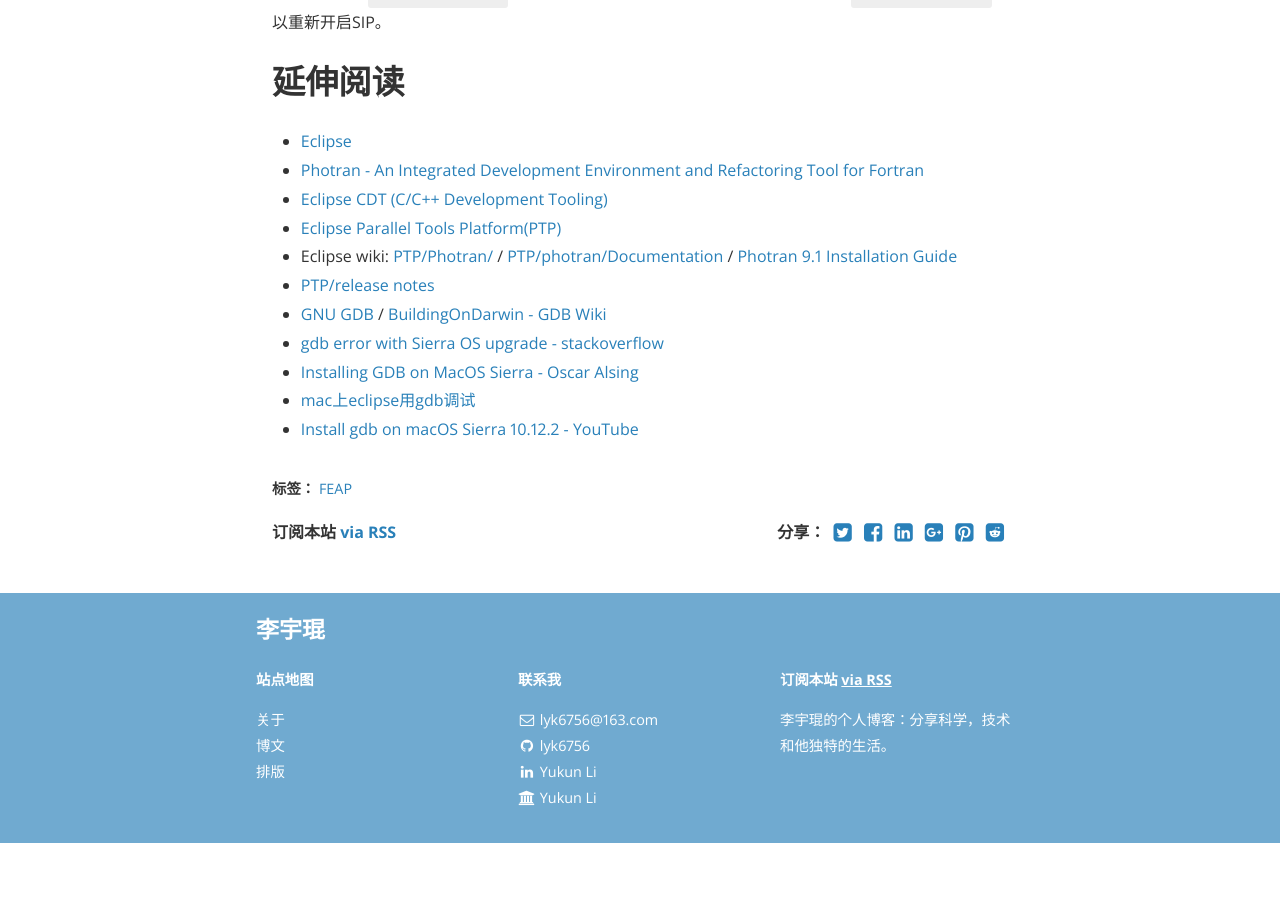
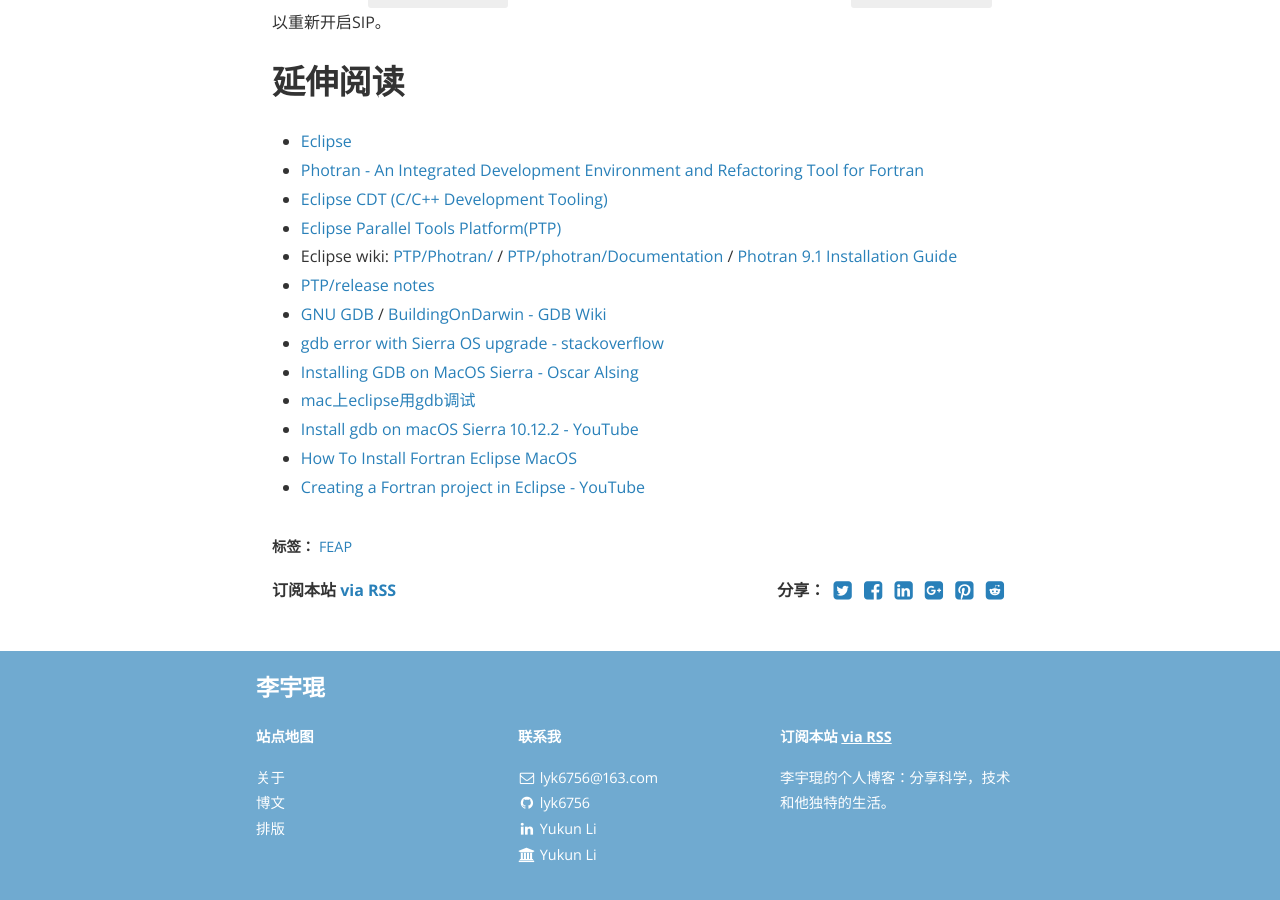
Before and after one commit to lyk6756/lyk6756.github.io, a Jekyll site: the page built from _posts/2017-12-30-Photran_for_MacOS.md, in a window 1280 px wide and 900 px high, scrolled down 4177 px. Built offline with Jekyll 4.4.1, drawn with Linux system fonts in a browser that asks for light colours; nearby versions of some CDN libraries; comment, search, counter and statistics services are not loaded; before the commit the page ends 5020 px from its top, so only the background shows below that.

Commit message:
add a youtube link

```diff
--- a/_posts/2017-12-30-Photran_for_MacOS.md
+++ b/_posts/2017-12-30-Photran_for_MacOS.md
@@ -155,3 +155,5 @@
 * [Installing GDB on MacOS Sierra - Oscar Alsing](https://www.oscaralsing.com/installing-gdb-on-macos-sierra/)
 * [mac上eclipse用gdb调试](https://www.cnblogs.com/yinxiangpei/articles/3897701.html)
 * [Install gdb on macOS Sierra 10.12.2 - YouTube](https://www.youtube.com/watch?v=AoDSUadbl-M)
+* [How To Install Fortran Eclipse MacOS](https://www.youtube.com/watch?v=HakTEhU3Q9U)
+* [Creating a Fortran project in Eclipse - YouTube](https://www.youtube.com/watch?v=IjjZjITwbXE)
```
